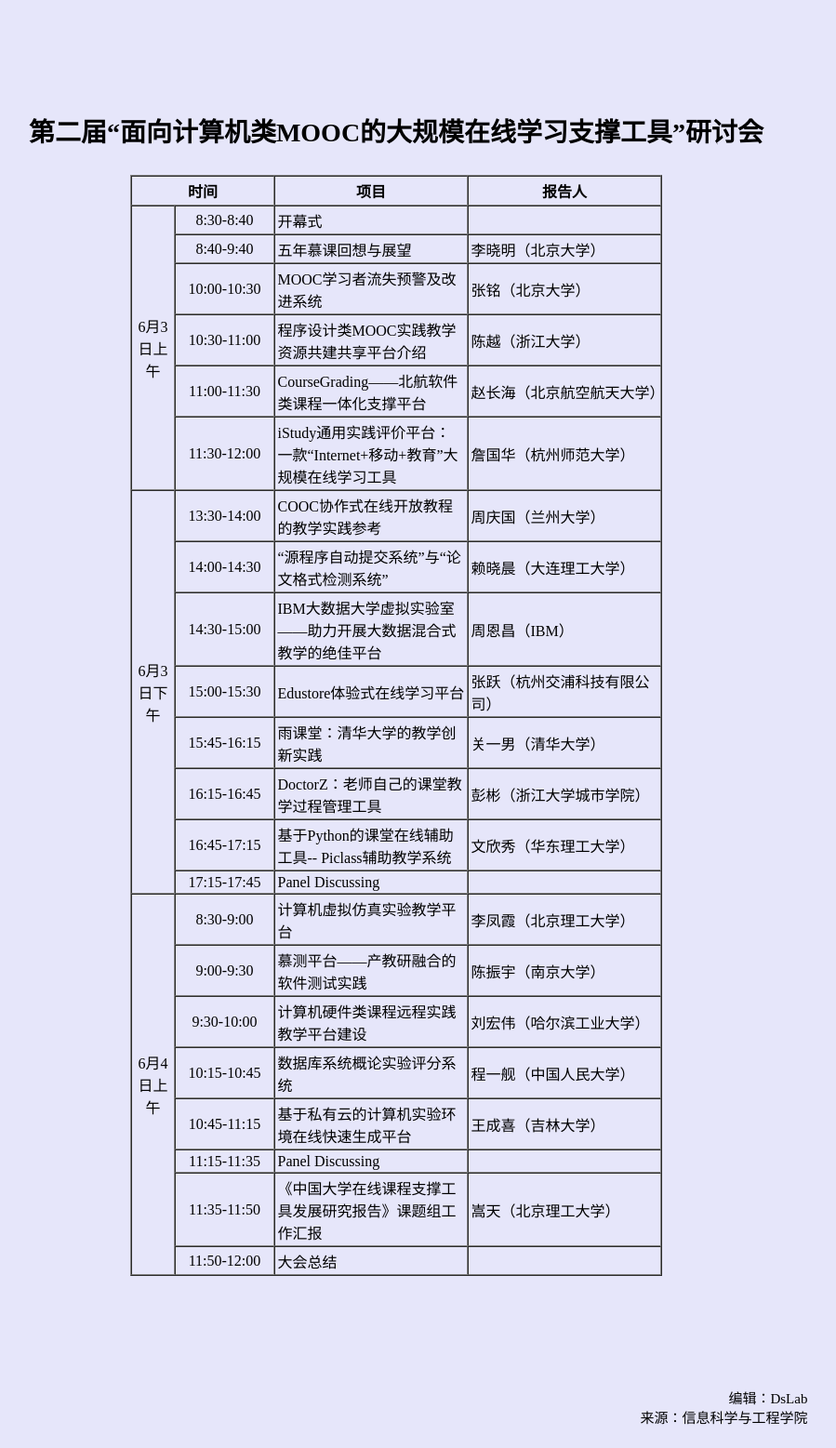
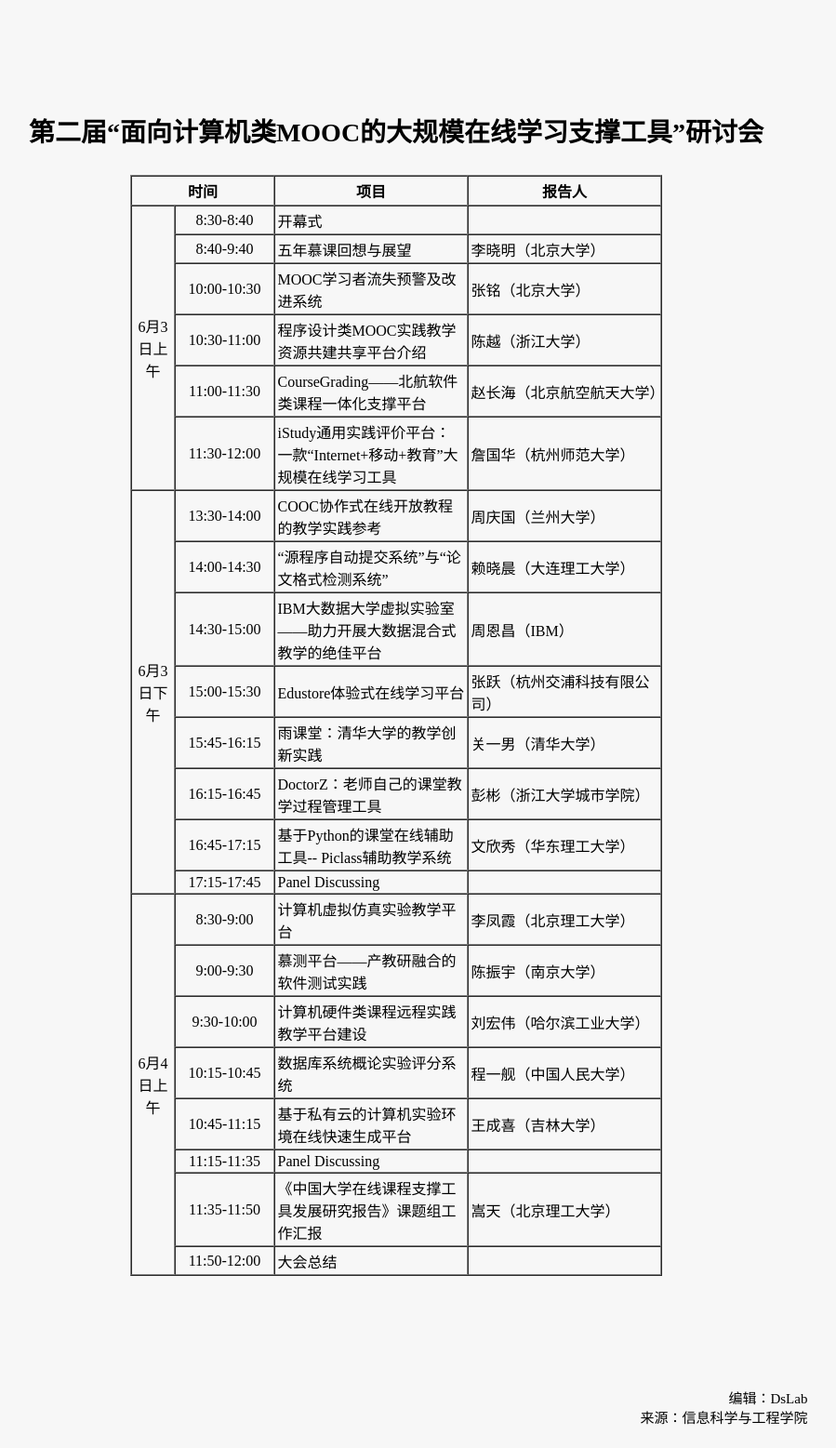
Before and after one commit to yinhangGithub/Mooc_Discussion, a Jekyll site: the page index.html, which Jekyll copies as it is, in a window 1280 px wide. Shown: the whole page at 93% size, without its empty margins (214-1113 px from the left). Built offline with Jekyll 4.4.1, drawn with Linux system fonts in a browser that asks for light colours.

Commit message:
third push

```diff
--- a/index.html
+++ b/index.html
@@ -10,7 +10,7 @@
 				margin-top: 120px;
 			}
 			body{
-				background-color: lavender;
+				background-color: #F7F7F7;
 			}
 			.time{
 				text-align: center;
```
